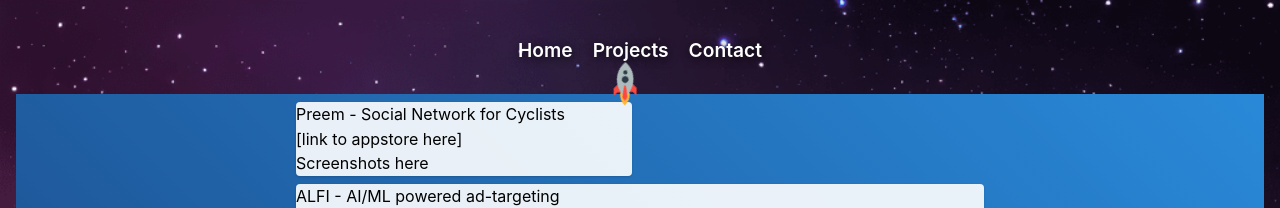
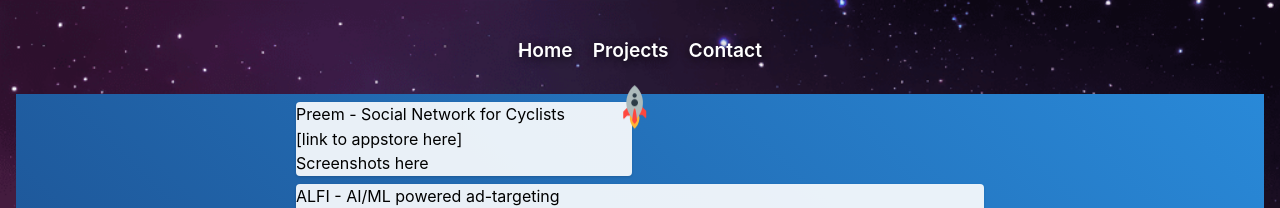
Before and after one commit to JadeJDoucet/jd-portfolio, a React (Create React App) app: page /projects in a window 1280 px wide. Shown: the top 208 px of the page. Built offline with nearby package versions, Linux system fonts and the light colour scheme.

Commit message:
minify rocket, update sizing

```diff
--- a/src/components/RocketPointer/RocketPointer.module.css
+++ b/src/components/RocketPointer/RocketPointer.module.css
@@ -6,5 +6,15 @@
 }
 
 .rocketWrapper img {
-  transform: rotateZ(-44deg);
+  animation: floatAnimation 3s ease-in-out infinite; /* Adjust the duration and timing as needed */
 }
+
+@keyframes floatAnimation {
+  0%,
+  100% {
+    transform: translateY(0);
+  }
+  50% {
+    transform: translateY(-7px); /* Adjust the floating height */
+  }
+}
--- a/src/components/RocketPointer/index.tsx
+++ b/src/components/RocketPointer/index.tsx
@@ -10,7 +10,7 @@ interface IRocketPointer {
   contactRef: React.RefObject<HTMLLIElement>;
 }
 
-const ROCKET_SIZE = 32;
+const ROCKET_SIZE = 75;
 
 const RocketPointer: React.FC<IRocketPointer> = ({
   projectsRef,
@@ -35,10 +35,10 @@ const RocketPointer: React.FC<IRocketPointer> = ({
       // Set the position of the rocket image to follow the cursor
       if (rocketElement) {
         rocketElement.style.left = `${
-          mouseX - rocketElement.clientWidth / 2
+          mouseX - rocketElement.clientWidth / 2 + ROCKET_SIZE / 6.5
         }px`;
         rocketElement.style.top = `${
-          mouseY - rocketElement.clientHeight / 2 + ROCKET_SIZE + 7
+          mouseY - rocketElement.clientHeight / 2 + ROCKET_SIZE / 1.5
         }px`;
       }
     };
@@ -71,8 +71,8 @@ const RocketPointer: React.FC<IRocketPointer> = ({
       setStyle((prev) => ({
         ...prev,
         justifySelf: 'flex-end',
-        left: `${navItemRect.left + ROCKET_SIZE / 2}px`,
-        top: `${navItemRect.top + ROCKET_SIZE}px`,
+        left: `${navItemRect.left + ROCKET_SIZE / 6}px`,
+        top: `${navItemRect.top + ROCKET_SIZE / 2}px`,
       }));
     }
   }, [location.pathname, contactRef, projectsRef]);
```
Also changed, not shown: src/components/svgs/rocket.svg.
